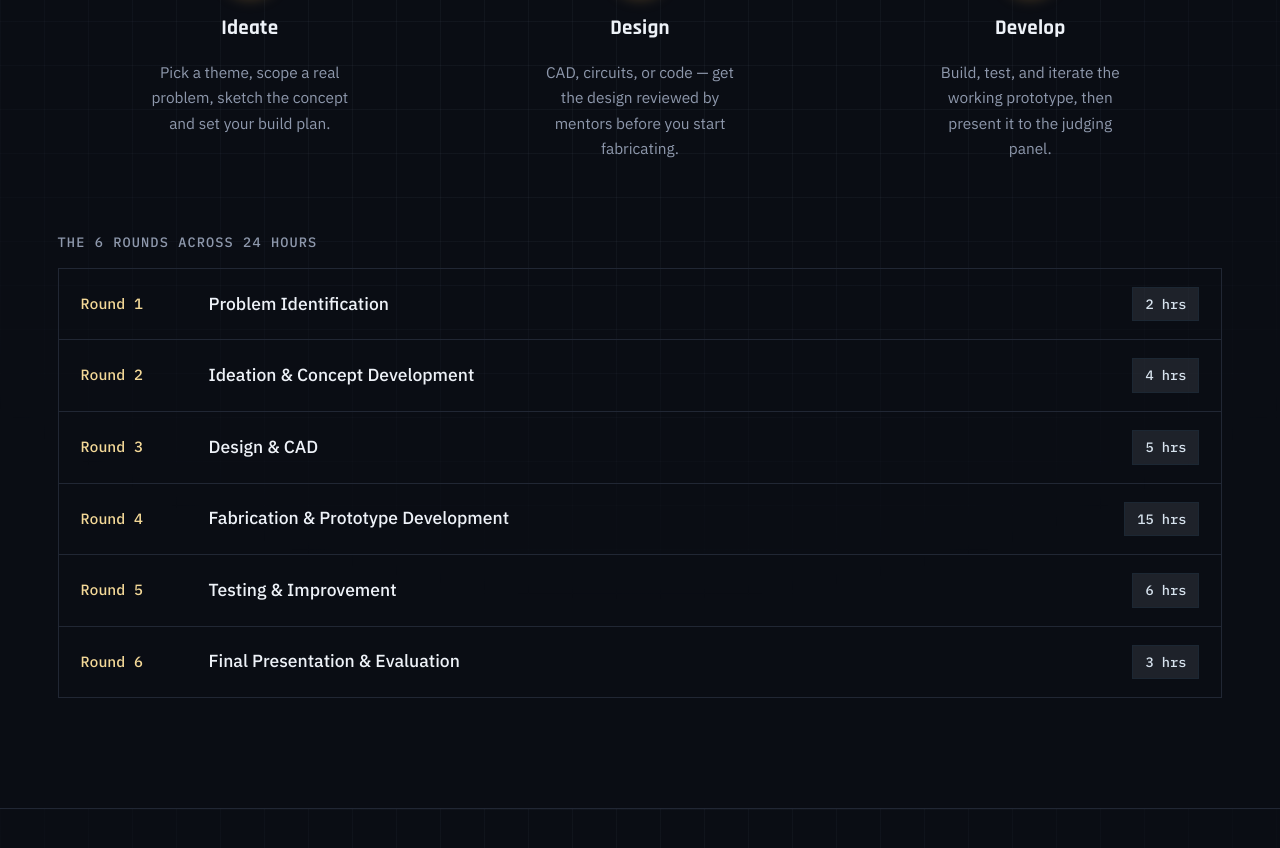
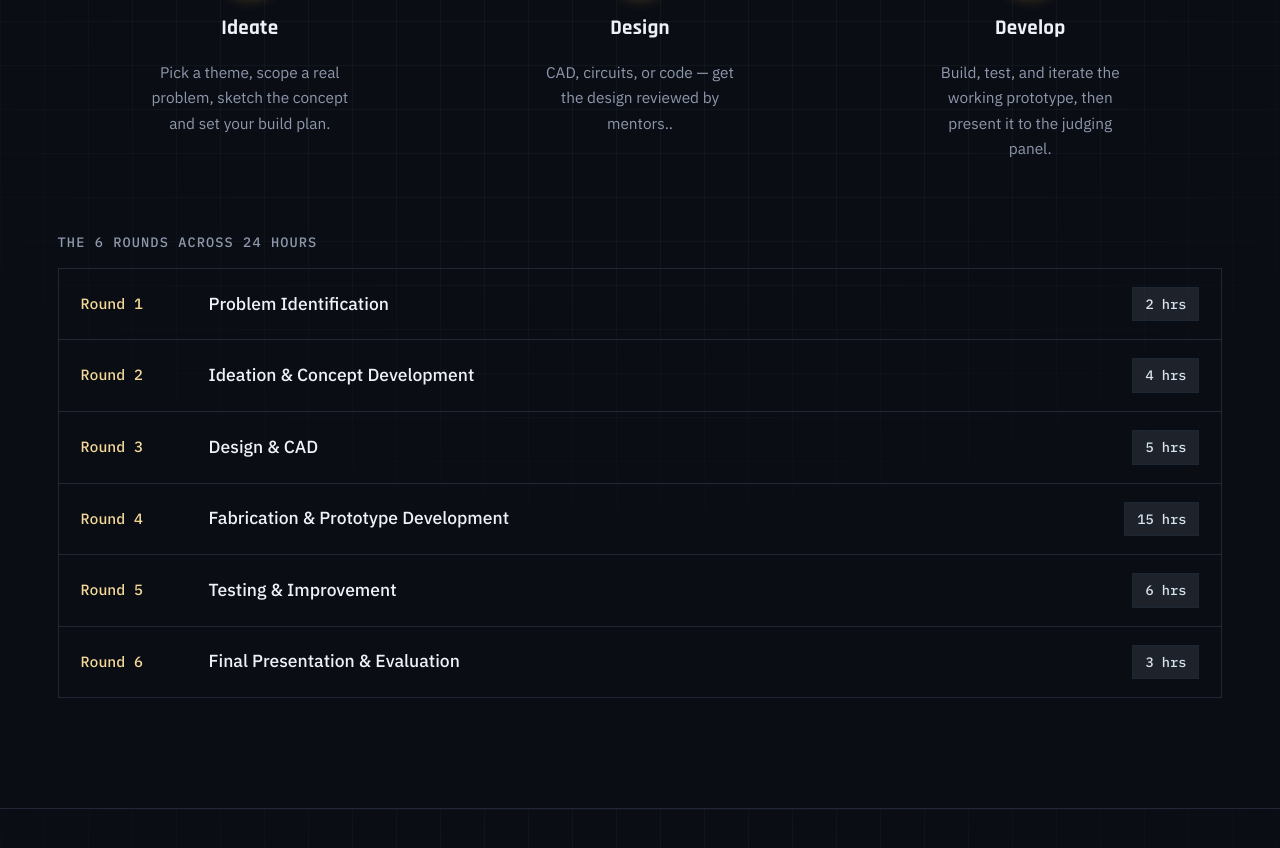
Before and after one commit to vardhanchintapalli00/MECHONOVATE-rebuild, a plain HTML site: page frontend/index.html in a window 1280 px wide. Shown: the part 3202-4050 px from the top of the page. Drawn offline with Linux system fonts and the light colour scheme.

Commit message:
Update index.html

```diff
--- a/frontend/index.html
+++ b/frontend/index.html
@@ -317,7 +317,7 @@
         <div class="flow-stage" data-stage="1">
           <div class="flow-node"><img class="flow-gear-icon" src="assets/images/logo/gear.webp" alt=""></div>
           <h4>Design</h4>
-          <p>CAD, circuits, or code — get the design reviewed by mentors before you start fabricating.</p>
+          <p>CAD, circuits, or code — get the design reviewed by mentors..</p>
         </div>
         <div class="flow-stage" data-stage="2">
           <div class="flow-node"><svg viewBox="0 0 24 24">
```
